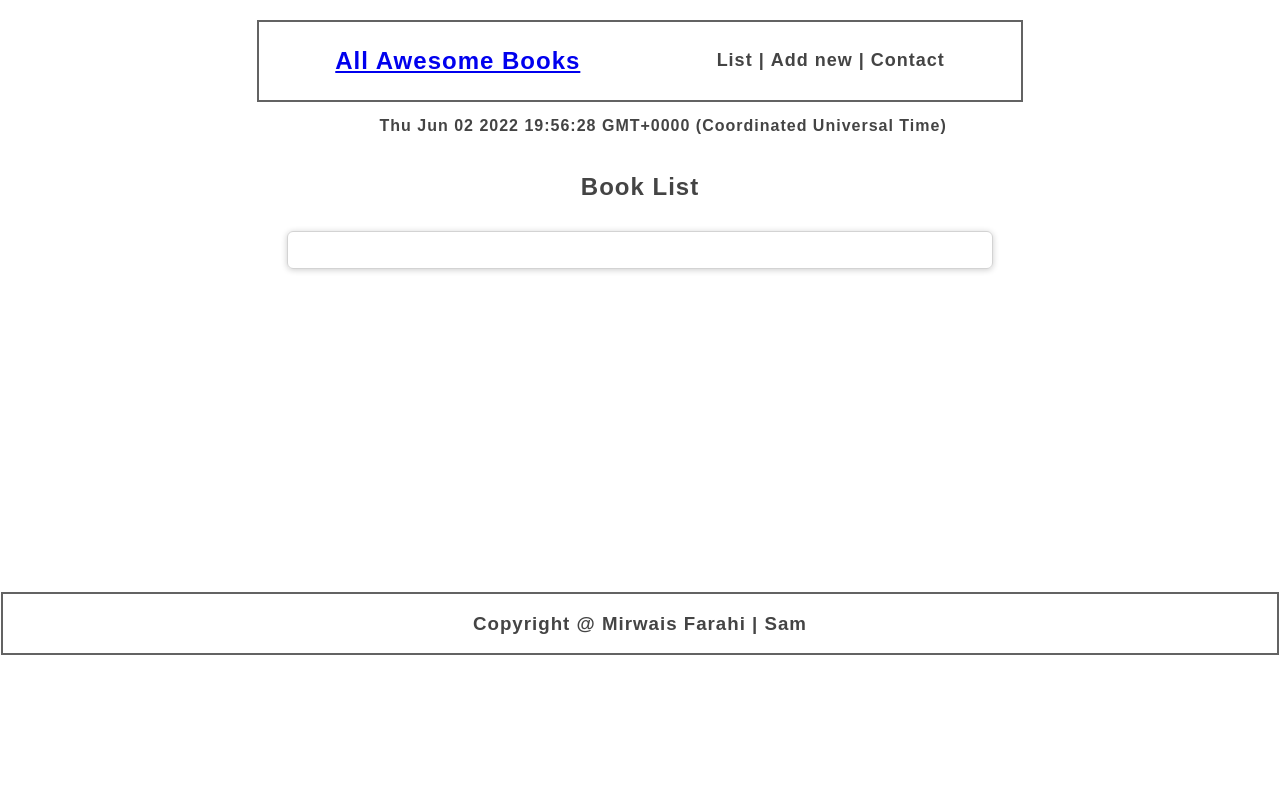
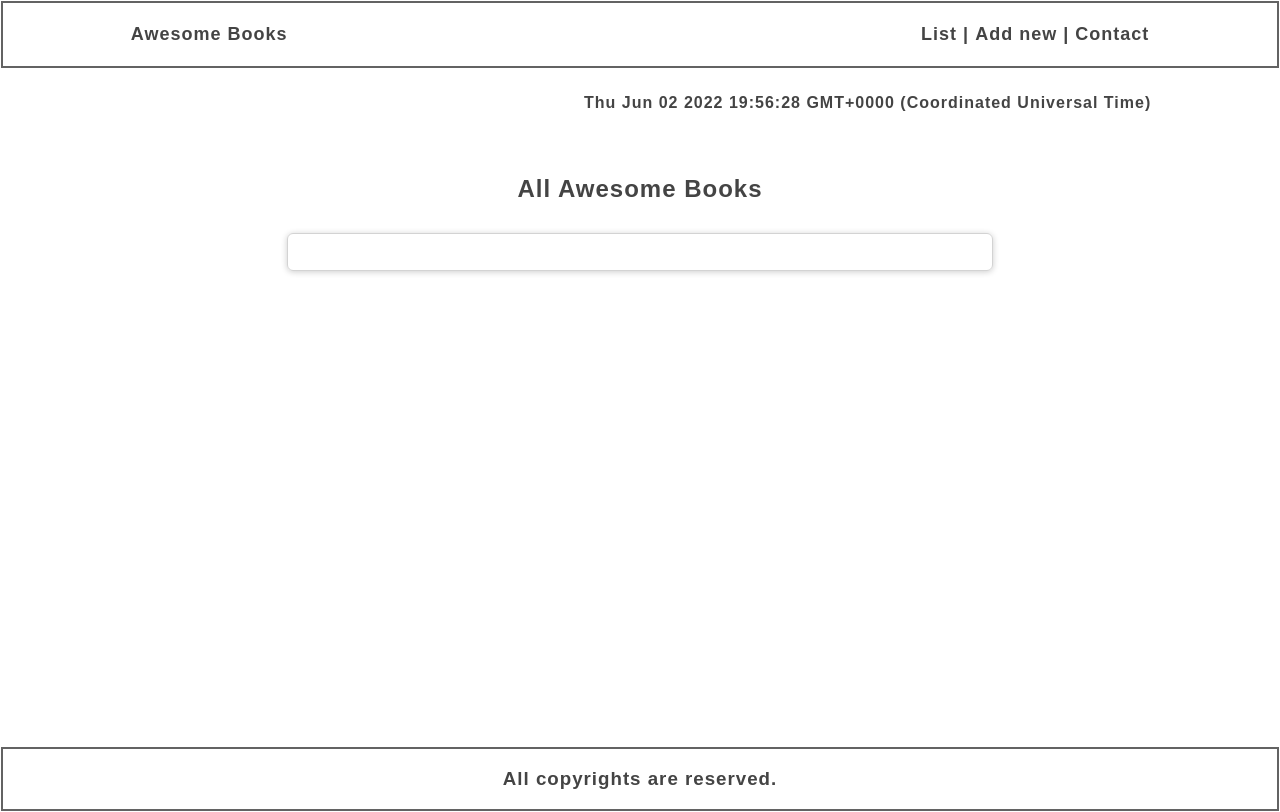
Before and after one commit to mirwaisfarahi/Awesome-Books, a website: page index.html in a window 1280 px wide. Drawn offline with Linux system fonts and the light colour scheme.

Commit message:
Edit index.html File

```diff
--- a/index.html
+++ b/index.html
@@ -6,25 +6,26 @@
     <meta http-equiv="X-UA-Compatible" content="IE=edge">
     <meta name="viewport" content="width=device-width, initial-scale=1.0">
     <link rel="stylesheet" href="css/style.css">
-    <title>Awesome Bookss | Mirwais Farahi</title>
+    <title>Awesome Books</title>
 </head>
 
 <body>
-    <main id="wrapper">
 
     <header>
         <nav>
-                <a href="#book-list" class="title first-heading"><h1>All Awesome Books</h1></a>
+            <a href="#book-list" class="logo">Awesome Books</a>
             <ul class="nav-items">
                 <li><a href="#book-list" class="nav-link list-btn">List |&nbsp;</a></li>
                 <li><a href="#addBook" class="nav-link add-btn">Add new |&nbsp;</a></li>
                 <li><a href="#contactSection" class="nav-link contact-btn">Contact</a></li>
             </ul>
-
         </nav>
     </header>
+
     <span class="date"></span>
-        <h2 class="list-heading">Book List</h2>
+
+    <main id="wrapper">
+        <h2 class="list-heading">All Awesome Books</h2>
 
         <div id="book-list" class="booklist">
             <ul id="booksList">
@@ -53,7 +54,7 @@
     </main>
 
     <footer>
-        <h3>Copyright <span>@ Mirwais Farahi | Sam</span></h3>
+        <h3>All copyrights are reserved.</h3>
     </footer>
 
     <script src="js/index.js"></script>
```
Lines whose indentation alone changed are shown as unchanged.
